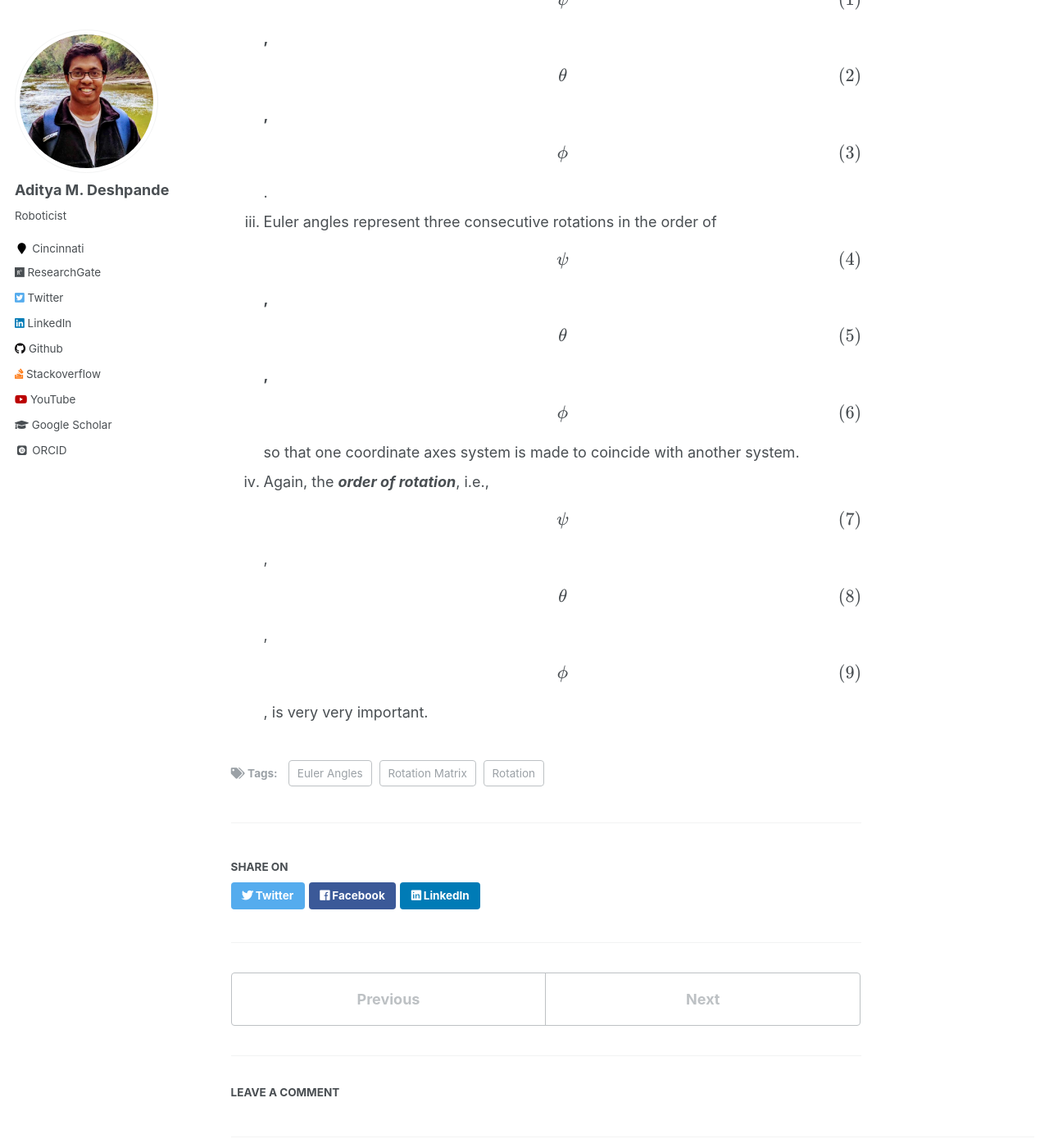
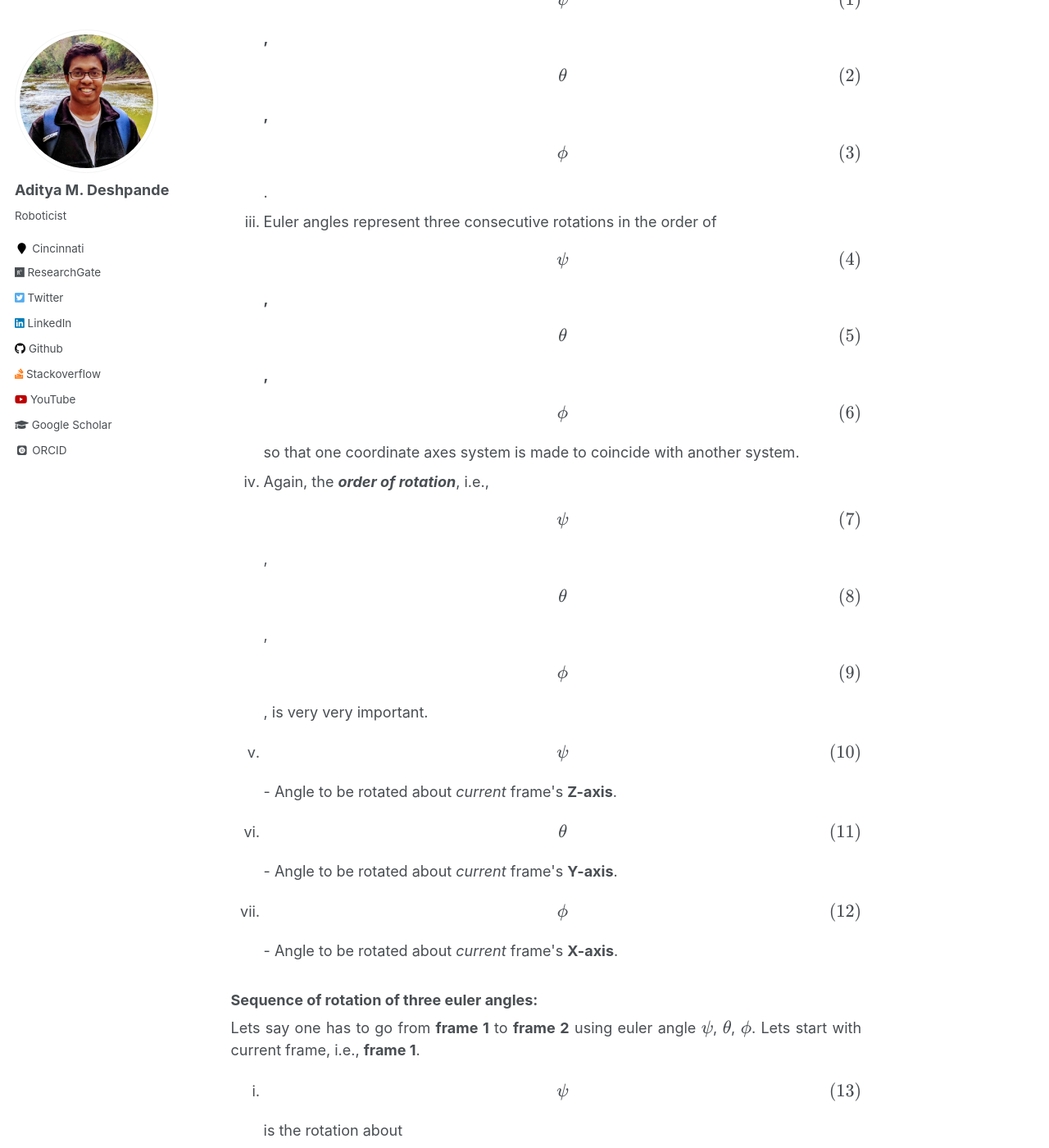
Before and after one commit to adipandas/adipandas.github.io, a Jekyll site: the page built from _posts/2020-02-10-euler-rotation.md, in a window 1280 px wide and 1400 px high, scrolled down 798 px. Shown: the whole window at 82% size. Built offline with Jekyll 4.4.1, drawn with Linux system fonts in a browser that asks for light colours; some web fonts are replaced; formulas are drawn with MathJax 3; comment, search, counter and statistics services are not loaded; some of the changed text lies outside the part shown.

Commit message:
Update 2020-02-10-euler-rotation.md

```diff
--- a/_posts/2020-02-10-euler-rotation.md
+++ b/_posts/2020-02-10-euler-rotation.md
@@ -24,4 +24,16 @@ The most important thing you must remember before reading further about transfor
   <li>Euler angles are specified by the <b>three angles</b>, viz., <b>$$\psi$$, $$\theta$$, $$\phi$$</b>.</li>
   <li>Euler angles represent three consecutive rotations in the order of <b>$$\psi$$, $$\theta$$, $$\phi$$</b> so that one coordinate axes system is made to coincide with another system.</li>
   <li>Again, the <b><i>order of rotation</i></b>, i.e., $$\psi$$, $$\theta$$, $$\phi$$, is very very important.</li>
+  <li>$$\psi$$ - Angle to be rotated about <i>current</i> frame's <b>Z-axis</b>.</li>
+  <li>$$\theta$$ - Angle to be rotated about <i>current</i> frame's <b>Y-axis</b>.</li>
+  <li>$$\phi$$ - Angle to be rotated about <i>current</i> frame's <b>X-axis</b>.</li>
 </ol>
+
+
+### Sequence of rotation of three euler angles:
+Lets say one has to go from **frame 1** to **frame 2** using euler angle $$\psi$$, $$\theta$$, $$\phi$$. Lets start with current frame, i.e., **frame 1**.
+<ol type="i">
+  <li><b>$$\psi$$</b> is the rotation about <b>$$Oz_{1}$$</b>.</li>
+  <li>Euler angles represent three consecutive rotations in the order of <b>$$\psi$$, $$\theta$$, $$\phi$$</b> so that one coordinate axes system is made to coincide with another system.</li>
+  <li>Again, the <b><i>order of rotation</i></b>, i.e., $$\psi$$, $$\theta$$, $$\phi$$, is very very important.</li>
+</ol>
```
